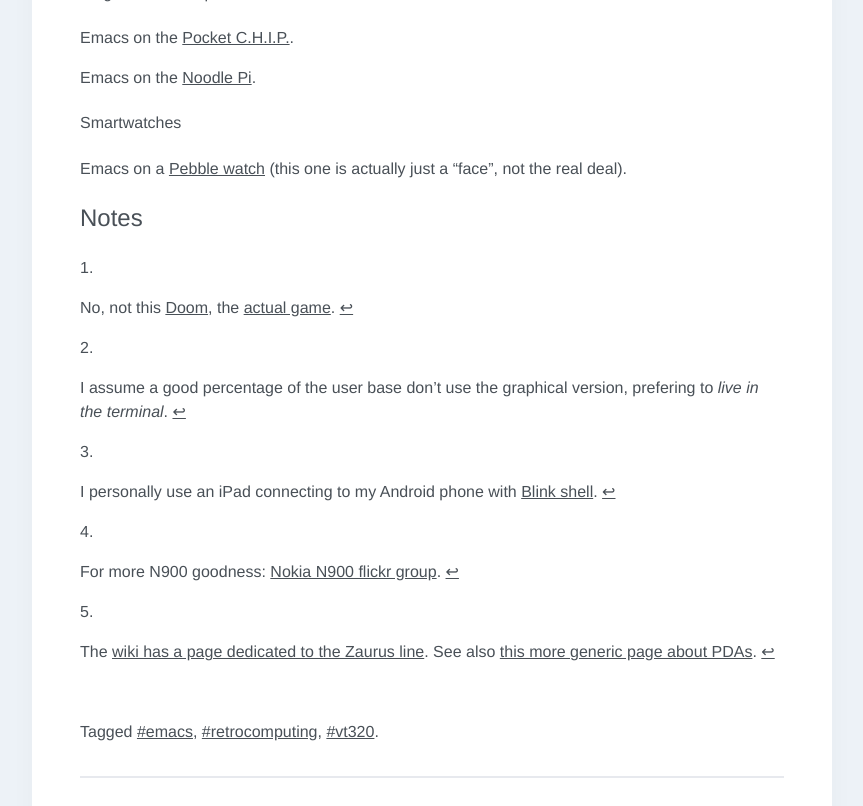
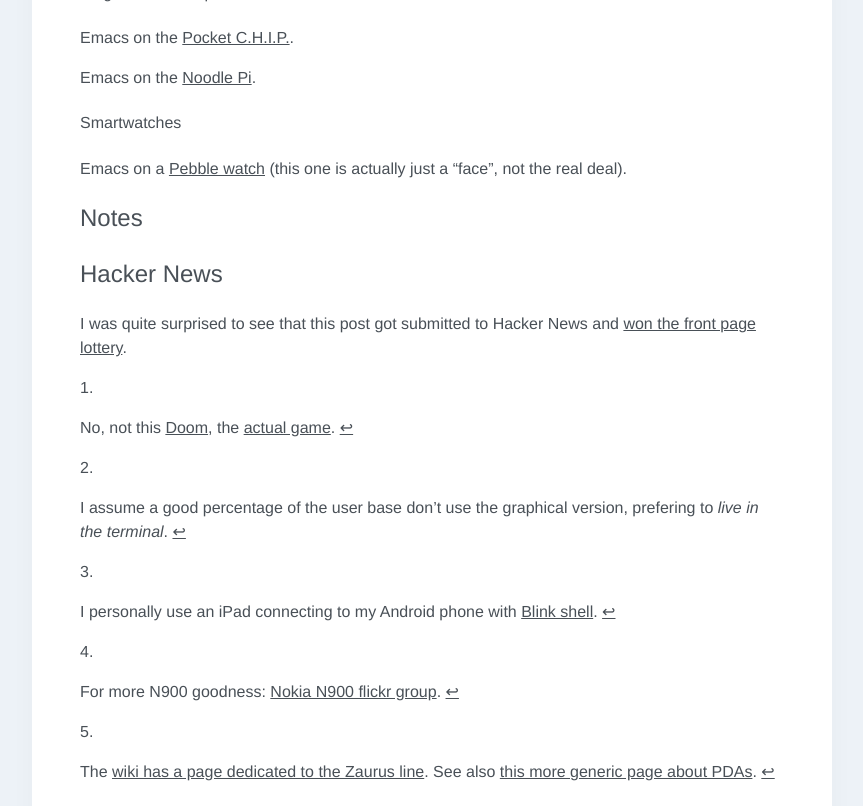
Before and after one commit to p3r7/blog, a Jekyll site: the page built from _posts/2020-09-02-emacs-in-odd-places.md, in a window 1280 px wide and 900 px high, scrolled down 3444 px, cut to the strip 0-806 px from the top of the window. Shown: the whole strip, without its empty margins (208-1071 px from the left). Built offline with Jekyll 4.4.1, drawn with Linux system fonts in a browser that asks for light colours; some web fonts are replaced.

Commit message:
Link to Hacker News post

```diff
--- a/_posts/2020-09-02-emacs-in-odd-places.md
+++ b/_posts/2020-09-02-emacs-in-odd-places.md
@@ -5,6 +5,7 @@
 summary: Can it run Emacs?
 tags: [emacs,retrocomputing,vt320]
 ---
+
 
 ## Unfamiliar situations
 
@@ -141,3 +142,8 @@
 [^4]: I personally use an iPad connecting to my Android phone with [Blink shell](https://blink.sh/).
 
 [^5]: The [wiki has a page dedicated to the Zaurus line](https://www.emacswiki.org/emacs/EmacsForZaurus). See also [this more generic page about PDAs](https://www.emacswiki.org/emacs/Emacs_and_EmacsWikiMode_on_PDAs).
+
+
+## Hacker News
+
+I was quite surprised to see that this post got submitted to Hacker News and [won the front page lottery](https://news.ycombinator.com/item?id=25108697#25111009).
```
